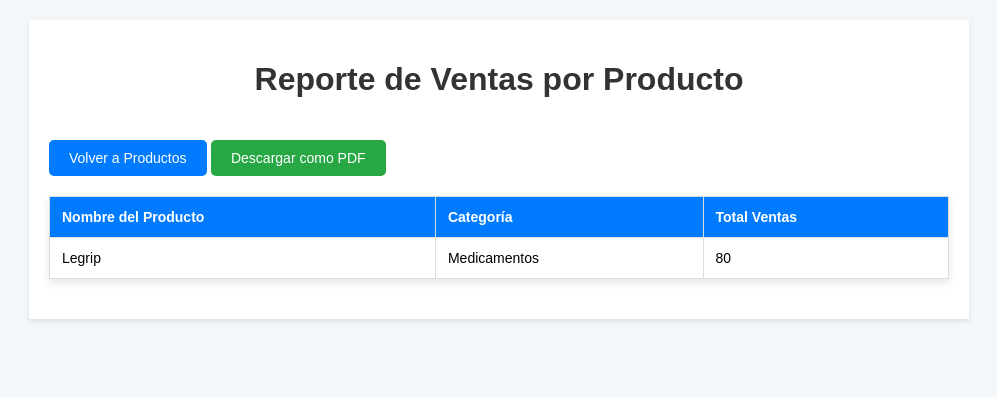
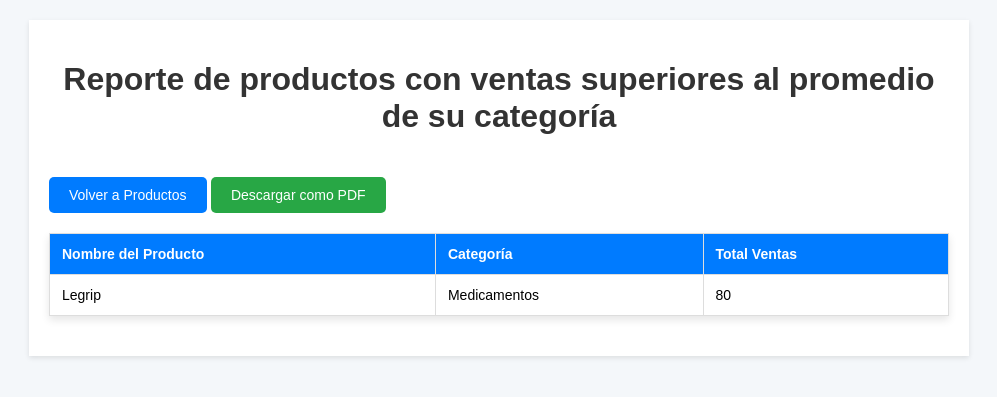
Before and after one commit to DiegoAJimenezD/ProyectoBDDroguerias, a PHP site: page /reporte_producto_avanzado.php in a window 1280 px wide. Shown: the top 397 px of the page, without its empty margins (141-1138 px from the left). Run offline with PHP 8.4, Linux system fonts and the light colour scheme; data comes from the database, SQL or seed files in the repository; some libraries are stand-ins or nearby versions.

Commit message:
Se cambiaron algunos titulos de los reportes

```diff
--- a/reporte_cliente_avanzado.php
+++ b/reporte_cliente_avanzado.php
@@ -117,7 +117,7 @@ $result = $conn->query($sql);
 </head>
 <body>
     <div class="container">
-        <h1>Reporte de Clientes con Gastos Altos</h1>
+        <h1>Reporte de clientes con compras mayor al promedio</h1>
 
         <!-- Botón para regresar -->
         <button onclick="window.location.href='reportes.php';">Volver a Productos</button>
--- a/reporte_producto_avanzado.php
+++ b/reporte_producto_avanzado.php
@@ -121,7 +121,7 @@ $result = $conn->query($sql);
 </head>
 <body>
     <div class="container">
-        <h1>Reporte de Ventas por Producto</h1>
+        <h1> Reporte de productos con ventas superiores al promedio de su categoría</h1>
 
         <!-- Botón para regresar -->
         <button onclick="window.location.href='reportes.php';">Volver a Productos</button>
```
